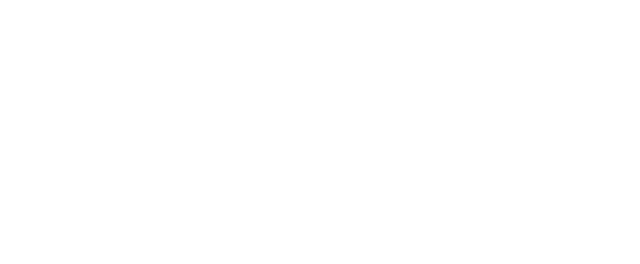
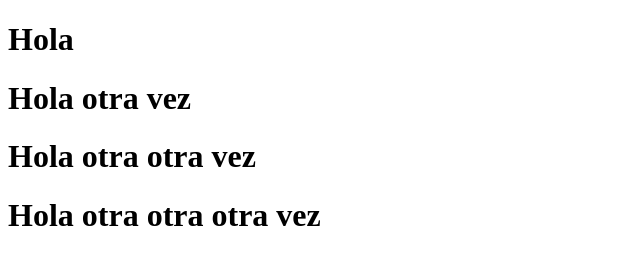
Before and after one commit to TrueYharim/CURSOAAP, a plain HTML site: page index.html in a window 1280 px wide. Shown: the whole page, without its empty margins (0-640 px from the left). Drawn offline with Linux system fonts and the light colour scheme.

Commit message:
first commit

```diff
--- a/index.html
+++ b/index.html
@@ -3,9 +3,12 @@
 <head>
     <meta charset="UTF-8">
     <meta name="viewport" content="width=device-width, initial-scale=1.0">
-    <title>Document</title>
+    <title>Hai</title>
 </head>
 <body>
-
+    <h1>Hola</h1>
+    <h1>Hola otra vez</h1>
+    <h1>Hola otra otra vez</h1>
+    <h1>Hola otra otra otra vez</h1>
 </body>
 </html>
```
